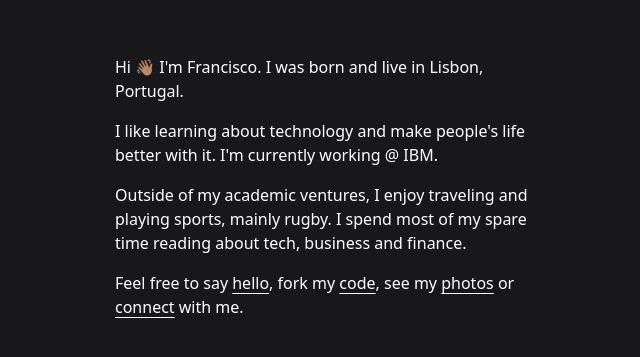
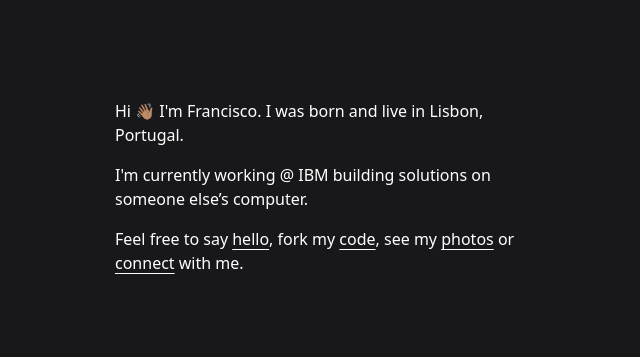
Before and after one commit to heyfrancisco/heyfrancisco-website, a Next.js app: page / in a window 1280 px wide. Shown: the part 213-570 px from the top of the page, without its empty margins (309-949 px from the left). Built offline with nearby package versions, Linux system fonts and the light colour scheme.

Commit message:
Update About.js

```diff
--- a/components/Text/About.js
+++ b/components/Text/About.js
@@ -5,15 +5,9 @@ const About = () => {
         Hi 👋🏽 I&apos;m Francisco. I was born and live in Lisbon, Portugal.
       </p>
       <p key={2} className="p-2">
-        I like learning about technology and make people&apos;s life better with
-        it. I&apos;m currently working @ IBM.
+        I&apos;m currently working @ IBM building solutions on someone else’s computer.
       </p>
       <p key={3} className="p-2">
-        Outside of my academic ventures, I enjoy traveling and playing sports,
-        mainly rugby. I spend most of my spare time reading about tech, business
-        and finance.
-      </p>
-      <p key={4} className="p-2">
         Feel free to say{" "}
         <a
           className="underline underline-offset-4"
```
